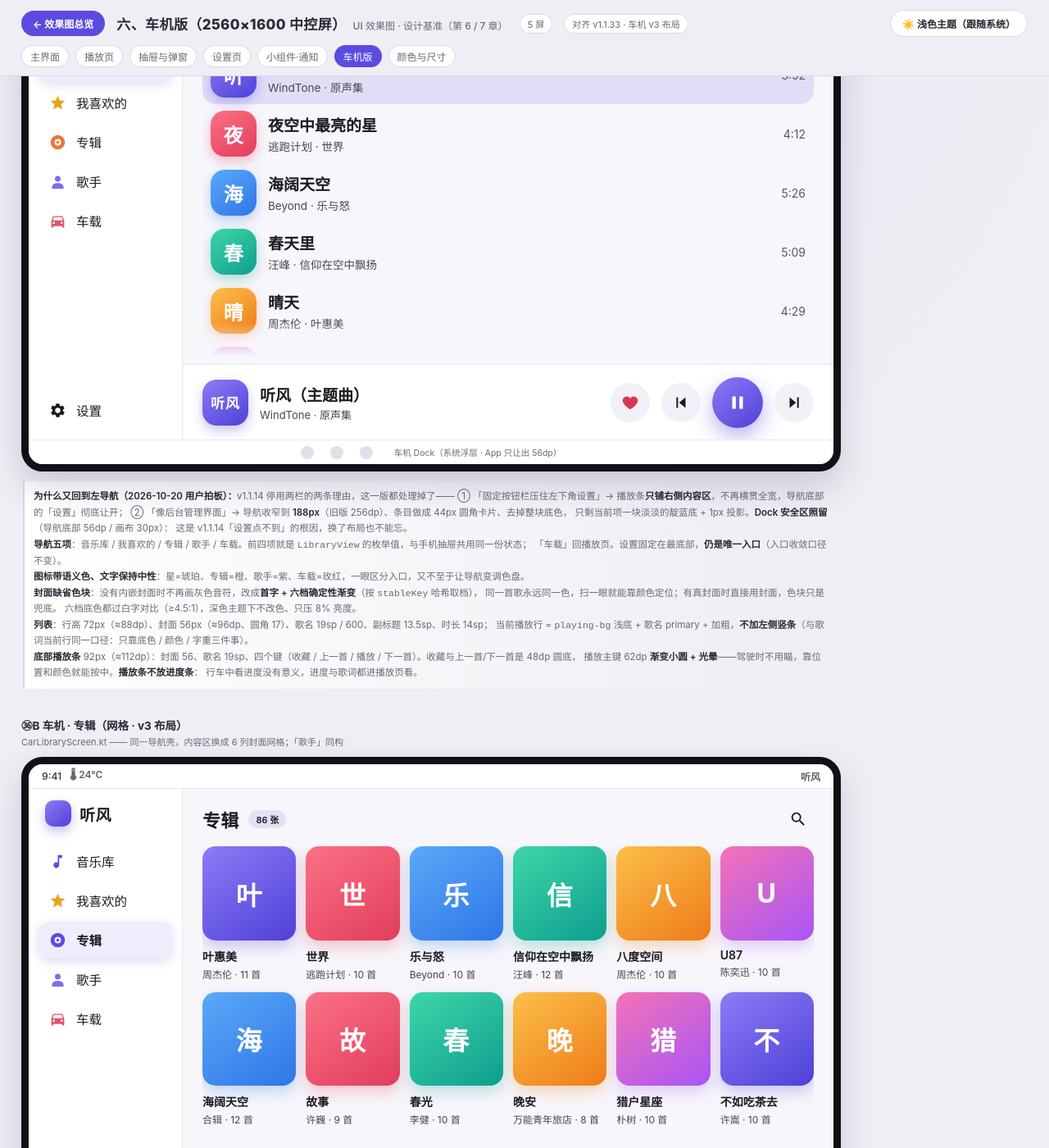
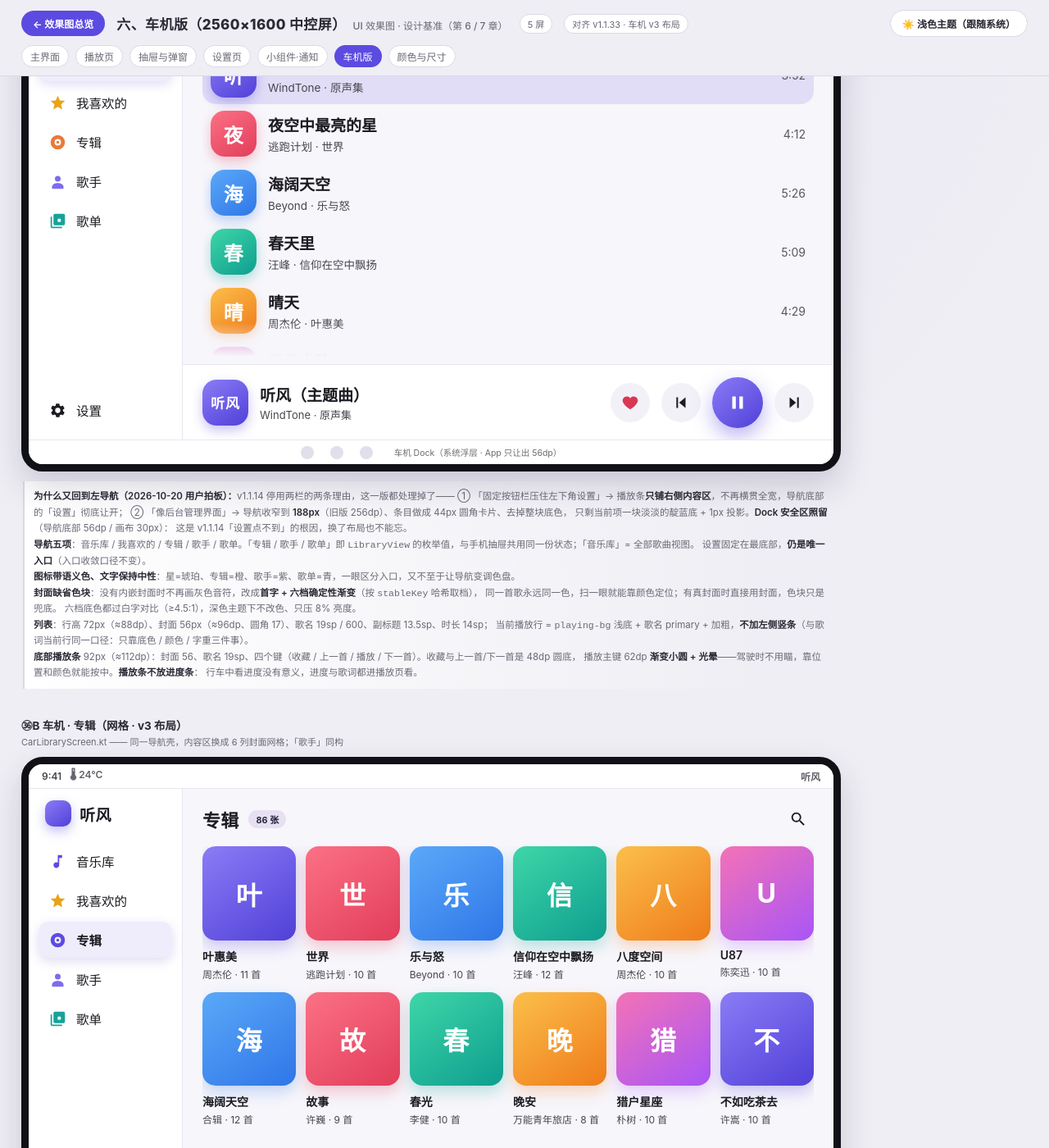
Before and after one commit to LuckyLearning/WindTone, a Jekyll site: the page docs/ui/06-car.html, which Jekyll copies as it is, in a window 1280 px wide and 1400 px high, scrolled down 439 px. Shown: the whole window at 82% size. Built offline with Jekyll 4.4.1, drawn with Linux system fonts in a browser that asks for light colours.

Commit message:
docs(ui): 车机左导航「车载」改为「歌单」—— 对齐 LibraryView 真实枚举
- 「车载」按钮实为多余额外入口（车机本身即车载），改为「歌单」，图标用 #i-library（与手机抽屉一致）
- 4 处导航项同步；播放页不再高亮任何库视图（原误标「车载 on」）
- 语义色：歌单=青 #17A398（原车载玫红）
- 清理孤立图标 i-car（sprite 39 个），07-spec 色板同步

```diff
--- a/docs/ui/06-car.html
+++ b/docs/ui/06-car.html
@@ -67,7 +67,7 @@
         <div class="cv3-item ac-fav"><svg class="ic"><use href="#i-star"/></svg>我喜欢的</div>
         <div class="cv3-item ac-album"><svg class="ic"><use href="#i-album"/></svg>专辑</div>
         <div class="cv3-item ac-artist"><svg class="ic"><use href="#i-artist"/></svg>歌手</div>
-        <div class="cv3-item ac-car"><svg class="ic"><use href="#i-car"/></svg>车载</div>
+        <div class="cv3-item ac-pl"><svg class="ic"><use href="#i-library"/></svg>歌单</div>
         <div class="cv3-gap"></div>
         <div class="cv3-item"><svg class="ic"><use href="#i-gear"/></svg>设置</div>
       </nav>
@@ -155,9 +155,9 @@
   ② 「像后台管理界面」→ 导航收窄到 <b>188px</b>（旧版 256dp）、条目做成 44px 圆角卡片、去掉整块底色，
   只剩当前项一块淡淡的靛蓝底 + 1px 投影。<b>Dock 安全区照留</b>（导航底部 56dp / 画布 30px）：
   这是 v1.1.14「设置点不到」的根因，换了布局也不能忘。<br>
-  <b>导航五项</b>：音乐库 / 我喜欢的 / 专辑 / 歌手 / 车载。前四项就是 <code>LibraryView</code> 的枚举值，与手机抽屉共用同一份状态；
-  「车载」回播放页。设置固定在最底部，<b>仍是唯一入口</b>（入口收敛口径不变）。<br>
-  <b>图标带语义色、文字保持中性</b>：星=琥珀、专辑=橙、歌手=紫、车载=玫红，一眼区分入口，又不至于让导航变调色盘。<br>
+  <b>导航五项</b>：音乐库 / 我喜欢的 / 专辑 / 歌手 / 歌单。「专辑 / 歌手 / 歌单」即 <code>LibraryView</code> 的枚举值，与手机抽屉共用同一份状态；「音乐库」= 全部歌曲视图。
+  设置固定在最底部，<b>仍是唯一入口</b>（入口收敛口径不变）。<br>
+  <b>图标带语义色、文字保持中性</b>：星=琥珀、专辑=橙、歌手=紫、歌单=青，一眼区分入口，又不至于让导航变调色盘。<br>
   <b>封面缺省色块</b>：没有内嵌封面时不再画灰色音符，改成<b>首字 + 六档确定性渐变</b>（按 <code>stableKey</code> 哈希取档），
   同一首歌永远同一色，扫一眼就能靠颜色定位；有真封面时直接用封面，色块只是兜底。
   六档底色都过白字对比（≥4.5:1），深色主题下不改色、只压 8% 亮度。<br>
@@ -182,7 +182,7 @@
         <div class="cv3-item ac-fav"><svg class="ic"><use href="#i-star"/></svg>我喜欢的</div>
         <div class="cv3-item ac-album on"><svg class="ic"><use href="#i-album"/></svg>专辑</div>
         <div class="cv3-item ac-artist"><svg class="ic"><use href="#i-artist"/></svg>歌手</div>
-        <div class="cv3-item ac-car"><svg class="ic"><use href="#i-car"/></svg>车载</div>
+        <div class="cv3-item ac-pl"><svg class="ic"><use href="#i-library"/></svg>歌单</div>
         <div class="cv3-gap"></div>
         <div class="cv3-item"><svg class="ic"><use href="#i-gear"/></svg>设置</div>
       </nav>
@@ -298,7 +298,7 @@
         <div class="cv3-item ac-fav"><svg class="ic"><use href="#i-star"/></svg>我喜欢的</div>
         <div class="cv3-item ac-album"><svg class="ic"><use href="#i-album"/></svg>专辑</div>
         <div class="cv3-item ac-artist"><svg class="ic"><use href="#i-artist"/></svg>歌手</div>
-        <div class="cv3-item ac-car on"><svg class="ic"><use href="#i-car"/></svg>车载</div>
+        <div class="cv3-item ac-pl"><svg class="ic"><use href="#i-library"/></svg>歌单</div>
         <div class="cv3-gap"></div>
         <div class="cv3-item"><svg class="ic"><use href="#i-gear"/></svg>设置</div>
       </nav>
@@ -362,7 +362,7 @@
         <div class="cv3-item ac-fav"><svg class="ic"><use href="#i-star"/></svg>我喜欢的</div>
         <div class="cv3-item ac-album"><svg class="ic"><use href="#i-album"/></svg>专辑</div>
         <div class="cv3-item ac-artist"><svg class="ic"><use href="#i-artist"/></svg>歌手</div>
-        <div class="cv3-item ac-car"><svg class="ic"><use href="#i-car"/></svg>车载</div>
+        <div class="cv3-item ac-pl"><svg class="ic"><use href="#i-library"/></svg>歌单</div>
         <div class="cv3-gap"></div>
         <div class="cv3-item on"><svg class="ic"><use href="#i-gear"/></svg>设置</div>
       </nav>
--- a/docs/ui/07-spec.html
+++ b/docs/ui/07-spec.html
@@ -76,7 +76,7 @@
     &nbsp;&nbsp;<b>封面缺省色块</b>：无内嵌封面时用「标题首字 + 六档渐变」，按 <code>Song.stableKey</code> 哈希取档（同一首永远同色），
     六档 <code>#8B7CF6→#5040D8</code> / <code>#FB7185→#E23D5A</code> / <code>#5AA9F8→#2F76E8</code> / <code>#3ED6A8→#0E9E8F</code> /
     <code>#FBBF4A→#EF7C1A</code> / <code>#F472B6→#A855F7</code>，白字对比均 ≥4.5:1。<br>
-    &nbsp;&nbsp;<b>导航图标带语义色、文字中性</b>：音乐库 primary / 我喜欢的 #E8A317 / 专辑 #E8793B / 歌手 #7C6BF0 / 车载 #E4536B / 设置 onSurfaceVariant。
+    &nbsp;&nbsp;<b>导航图标带语义色、文字中性</b>：音乐库 primary / 我喜欢的 #E8A317 / 专辑 #E8793B / 歌手 #7C6BF0 / 歌单 #17A398 / 设置 onSurfaceVariant。
     颜色令牌与手机版共用；<b>不得</b>把手机竖屏布局拉宽充当车机版。<br>
     <b>播放页配色</b>：整页垂直渐变 = lerp(background, primary, 0.32) → lerp(background, primary, 0.10) → background（必须不透明混色，不能用半透明，否则会透出底层列表）。<br>
     <b>图标尺寸</b>：抽屉项 22 · 顶栏按钮 24 · 上一首/下一首 34 · 播放主键 34（按钮 66）· 缩略操作 20 · 字母索引 9。
--- a/docs/ui/ui-sprite.js
+++ b/docs/ui/ui-sprite.js
@@ -1,4 +1,4 @@
-/* 听风 WindTone · UI 效果图 —— 图标池（40 个 symbol）+ 侧边抽屉模板
+/* 听风 WindTone · UI 效果图 —— 图标池（39 个 symbol）+ 侧边抽屉模板
    ============================================================================
    全站共用，插在每个分章页 <body> 的最前面。
    ⚠️ 新增 / 修改图标只改这个文件，别把 <symbol> 抄进分章文件。
@@ -41,7 +41,6 @@
   <symbol id="i-speed" viewBox="0 0 24 24"><path d="M20.4 8.6l-1.2 1.8a8 8 0 01-.2 7.6H5.1A8 8 0 0115.6 6.9l1.8-1.3A10 10 0 003.4 19a2 2 0 001.7 1h13.8a2 2 0 001.7-1 10 10 0 00-.2-10.4z"/></symbol>
   <symbol id="i-heart" viewBox="0 0 24 24"><path d="M12 21s-7.5-4.6-9.3-9A5.4 5.4 0 0112 6.3 5.4 5.4 0 0121.3 12c-1.8 4.4-9.3 9-9.3 9z"/></symbol>
   <symbol id="i-star" viewBox="0 0 24 24"><path d="M12 17.3l-6.2 3.7 1.6-7L2 9.2l7.1-.6L12 2l2.9 6.6 7.1.6-5.4 4.8 1.6 7z"/></symbol>
-  <symbol id="i-car" viewBox="0 0 24 24"><path d="M18.9 6C18.7 5.4 18.2 5 17.5 5h-11c-.7 0-1.2.4-1.4 1L3 12v8c0 .6.4 1 1 1h1c.6 0 1-.4 1-1v-1h12v1c0 .6.4 1 1 1h1c.6 0 1-.4 1-1v-8l-2.1-6zM6.5 16c-.8 0-1.5-.7-1.5-1.5S5.7 13 6.5 13s1.5.7 1.5 1.5S7.3 16 6.5 16zm11 0c-.8 0-1.5-.7-1.5-1.5s.7-1.5 1.5-1.5 1.5.7 1.5 1.5-.7 1.5-1.5 1.5zM5 11l1.5-4.5h11L19 11H5z"/></symbol>
   <symbol id="i-gear" viewBox="0 0 24 24"><path d="M19.1 12.9c0-.3.1-.6.1-.9s0-.6-.1-.9l2-1.6c.2-.2.3-.5.1-.7l-1.9-3.3c-.1-.2-.4-.3-.6-.2l-2.4 1c-.5-.4-1-.7-1.6-.9l-.4-2.5c0-.2-.2-.4-.5-.4h-3.8c-.2 0-.4.2-.5.4l-.4 2.5c-.6.2-1.1.5-1.6.9l-2.4-1c-.2-.1-.5 0-.6.2L2.7 8.8c-.1.2-.1.5.1.7l2 1.6c0 .3-.1.6-.1.9s0 .6.1.9l-2 1.6c-.2.2-.2.5-.1.7l1.9 3.3c.1.2.4.3.6.2l2.4-1c.5.4 1 .7 1.6.9l.4 2.5c0 .2.2.4.5.4h3.8c.2 0 .4-.2.5-.4l.4-2.5c.6-.2 1.1-.6 1.6-.9l2.4 1c.2.1.5 0 .6-.2l1.9-3.3c.1-.2.1-.5-.1-.7l-2-1.6zM12 15.6a3.6 3.6 0 110-7.2 3.6 3.6 0 010 7.2z"/></symbol>
   <symbol id="i-cloud" viewBox="0 0 24 24"><path d="M19.4 10a7.5 7.5 0 0 0 -14.3 -1.6A5 5 0 0 0 6 18h13a4 4 0 0 0 .4 -8z"/></symbol>
 
--- a/docs/ui/ui.css
+++ b/docs/ui/ui.css
@@ -764,7 +764,7 @@ body{
 .cv3-item.ac-fav .ic{color:#E8A317}
 .cv3-item.ac-album .ic{color:#E8793B}
 .cv3-item.ac-artist .ic{color:#7C6BF0}
-.cv3-item.ac-car .ic{color:#E4536B}
+.cv3-item.ac-pl .ic{color:#17A398}
 .cv3-item.on{background:color-mix(in srgb,var(--primary) 10%,var(--surface));
   box-shadow:var(--sh-1);font-weight:700;color:var(--on-bg)}
 .cv3-item.on .ic{color:var(--primary)}
```
